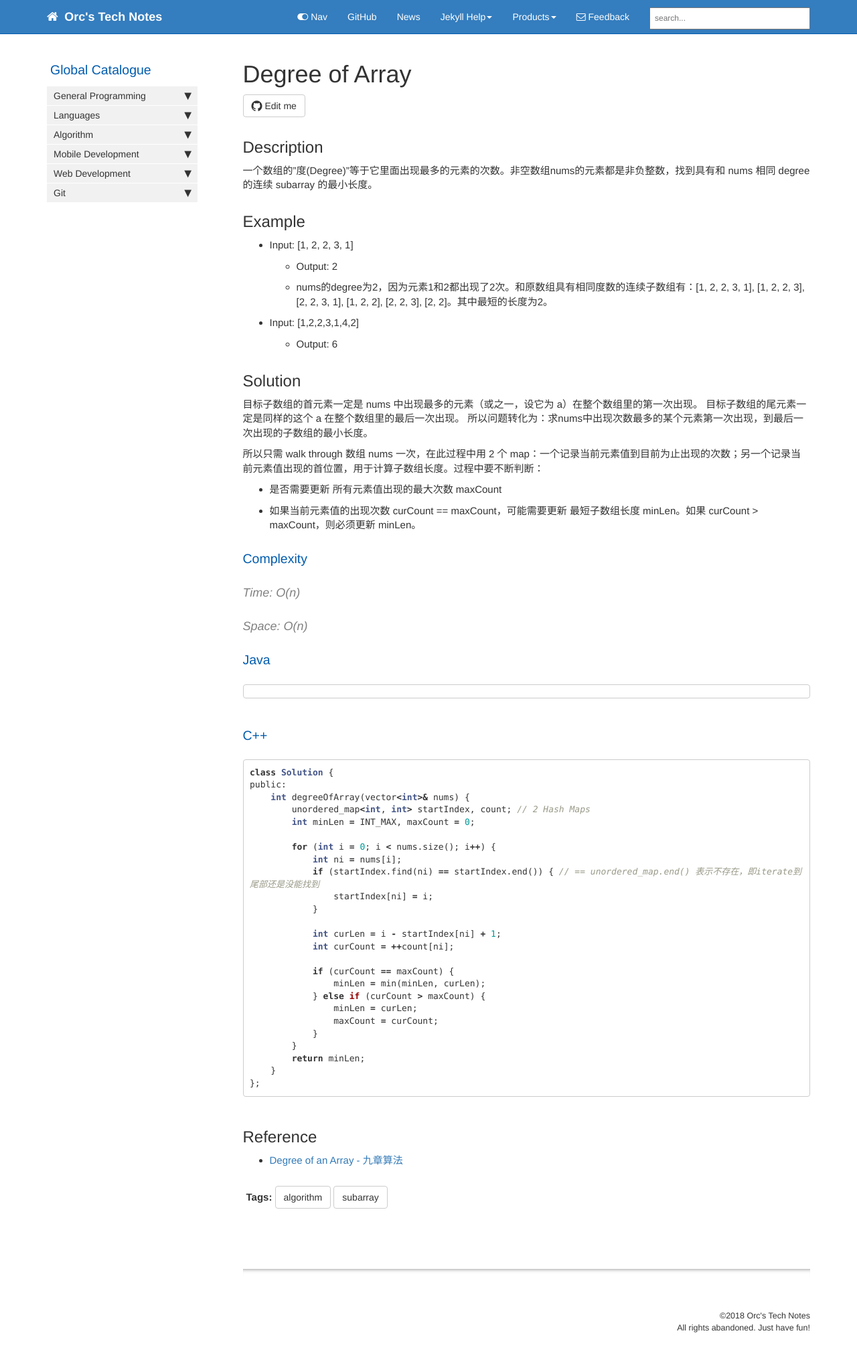
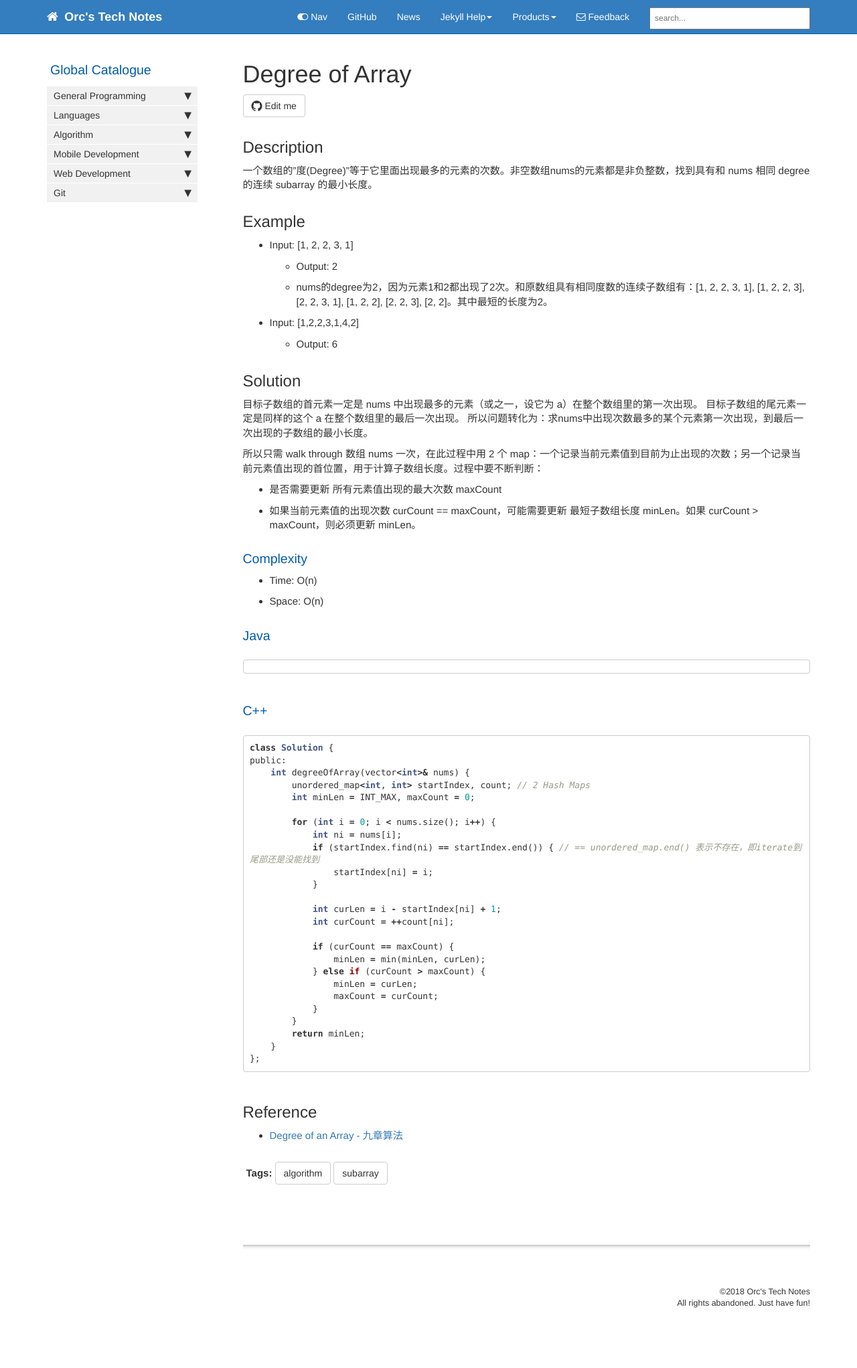
Before and after one commit to HungryOrc/hungryorc.github.io, a Jekyll site: the page built from pages/algorithm/algorithm_degree_of_array.md, in a window 1280 px wide. Shown: the whole page at 67% size. Built offline with Jekyll 4.4.1, drawn with Linux system fonts in a browser that asks for light colours; nearby versions of some CDN libraries; comment, search, counter and statistics services are not loaded; after the commit the page ends 2006 px from its top, so only the background shows below that.

```diff
--- a/pages/algorithm/algorithm_degree_of_array.md
+++ b/pages/algorithm/algorithm_degree_of_array.md
@@ -34,9 +34,8 @@ toc: false
 
 ### Complexity
 
-#### Time: O(n)
-
-#### Space: O(n)
+* Time: O(n)
+* Space: O(n)
 
 ### Java
 
```
